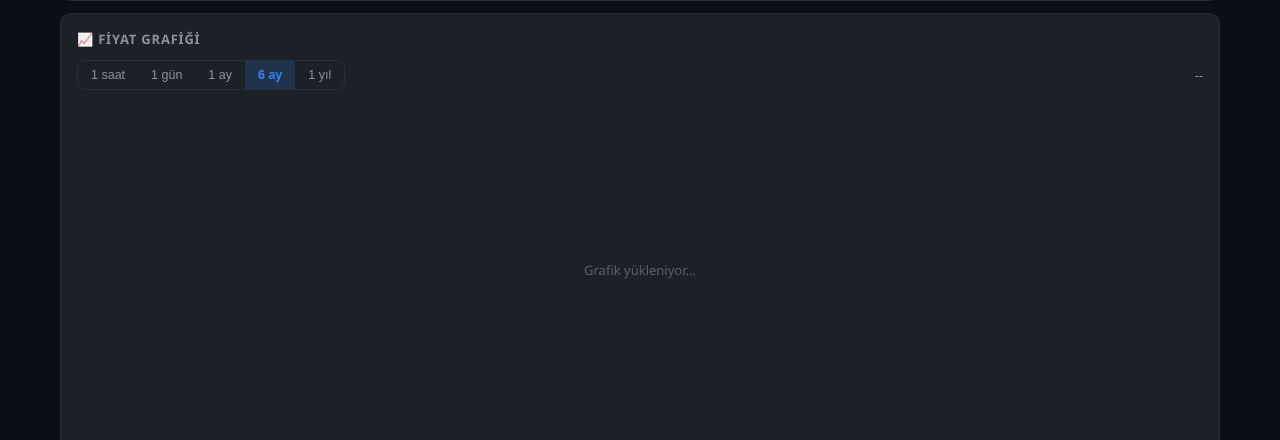
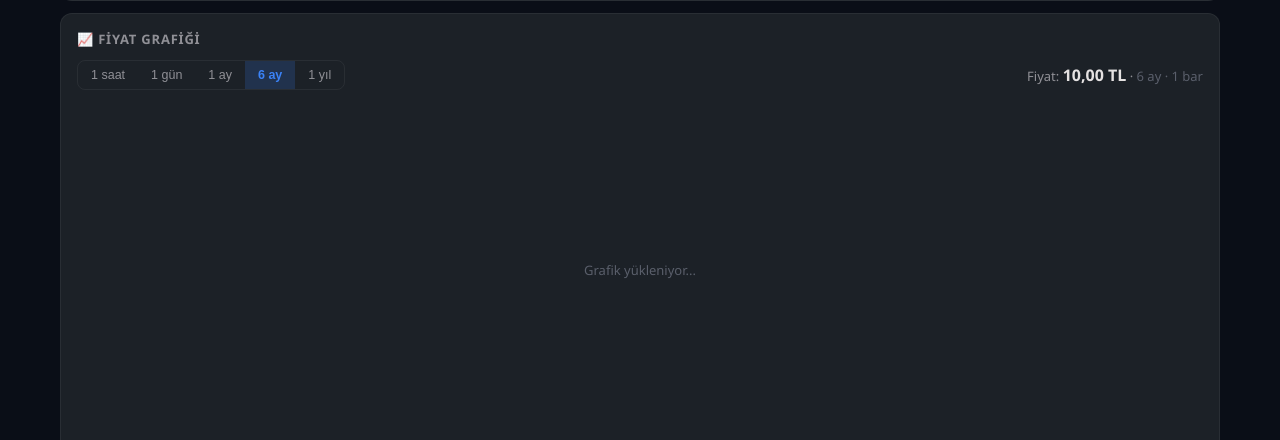
Before and after one commit to donozoyout-ux/borsaanaliz, a Flask app: page /stock/1 in a window 1280 px wide. Shown: the part 302-742 px from the top of the page. Run offline with Flask 3, Linux system fonts and the light colour scheme; tables that the repository leaves empty hold one stand-in row (values such as "Sample post"); data that the repository does not hold is empty.

Commit message:
Grafik JS syntax hatasi duzeltildi: tfLabels nesne anahtarlari tirnakli olmaliydi (1h vs.) - tum sayfa scripti parse edilemiyordu, hicbir veri yuklenmiyordu

```diff
--- a/templates/stock.html
+++ b/templates/stock.html
@@ -234,7 +234,7 @@ function renderChart(data, fit) {
 
   const price = d.price != null ? d.price : (d.last && d.last.c);
   const priceEl = document.getElementById('chartPrice');
-  const tfLabels = {1h:'Son 1 saat', 1d:'1 gün', 1mo:'1 ay', 6mo:'6 ay', 1y:'1 yıl'};
+  const tfLabels = {'1h':'Son 1 saat', '1d':'1 gün', '1mo':'1 ay', '6mo':'6 ay', '1y':'1 yıl'};
   priceEl.innerHTML = price != null
     ? `Fiyat: <b>${fmt(price)} TL</b> · <span style="color:#5a5f6b">${tfLabels[d.timeframe]||''} · ${bars.length} bar</span>`
     : '--';
```
